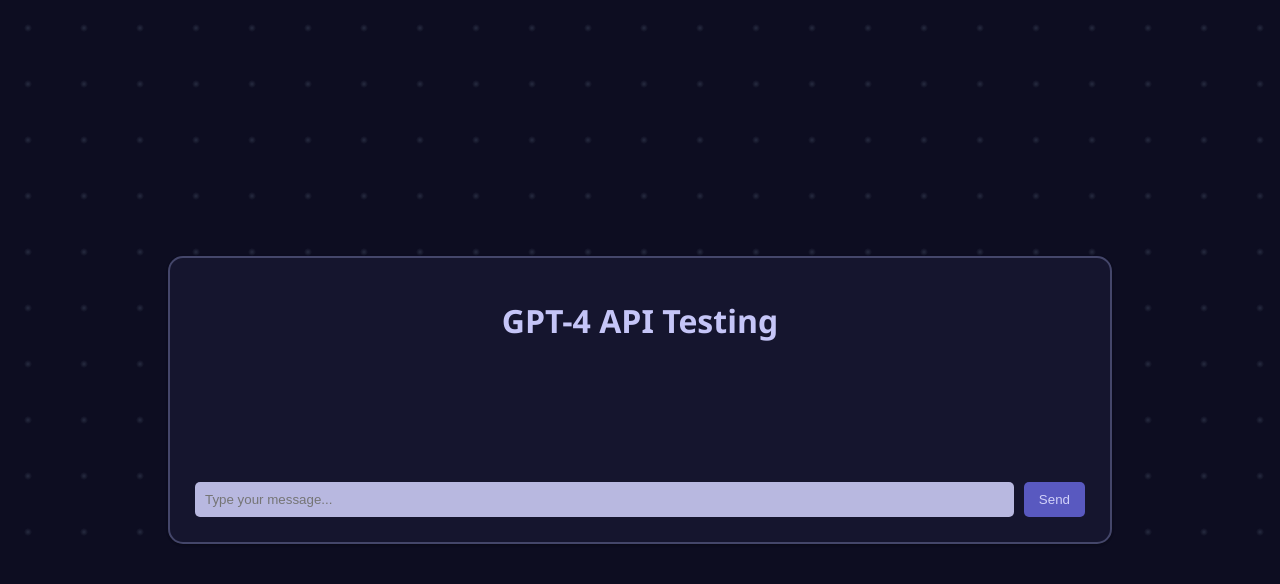
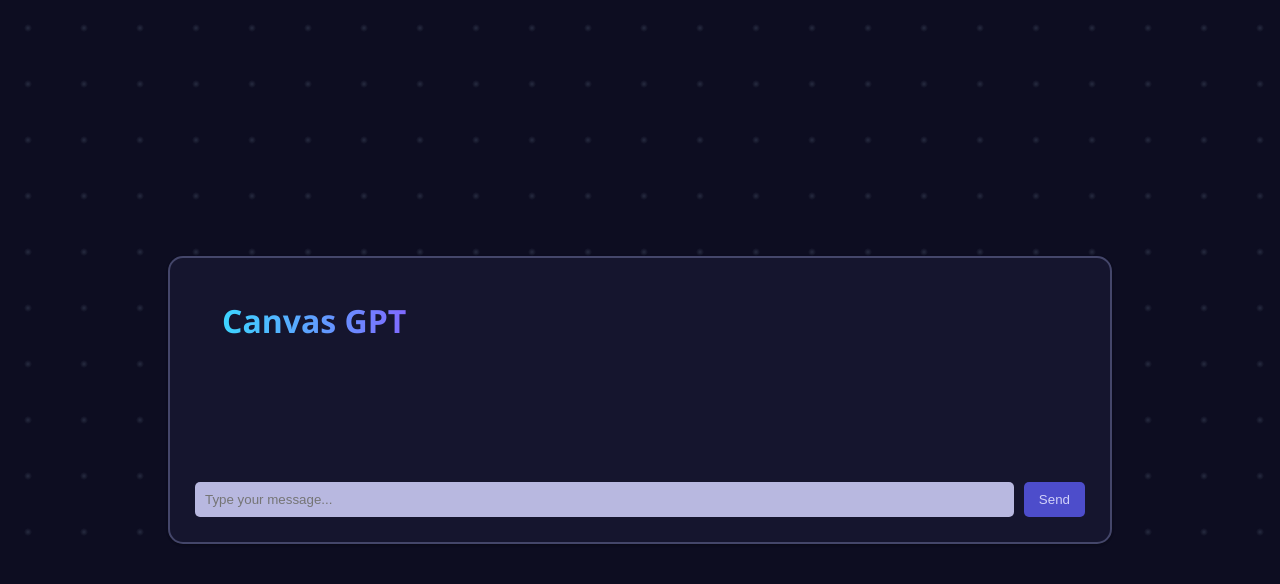
Before and after one commit to AVGVSTVS96/flaskGPT, a Flask app: page / in a window 1280 px wide. Shown: the top 584 px of the page. Run offline with Flask 2, Linux system fonts and the light colour scheme.

Commit message:
Changed title, added CSS text gradient and aligned left added white-space:pre-wrap to allow whitespace in .messages

```diff
--- a/static/styles.css
+++ b/static/styles.css
@@ -68,12 +68,21 @@ body {
 }
 
 h1 {
-  text-align: center;
+  text-align: left;
+  margin-left: 1em;
   margin-bottom: 20px;
+  background: #02bcfe;
+  background: linear-gradient(
+    to right,
+    hsl(193, 100%, 62%) 0%,
+    hsl(269, 100%, 62%) 30%
+  );
+  background-clip: text;
+  -webkit-text-fill-color: transparent;
 }
 
 #submitBtn {
-  background-color: hsl(240, 45%, 55%);
+  background-color: hsl(240, 55%, 55%);
   color: hsl(240, 76%, 90%);
 
   border: none;
@@ -97,10 +106,11 @@ h1 {
   padding: 10px;
   border-radius: 5px;
   overflow-wrap: break-word;
+  white-space: pre-wrap;
 }
 
 .user-message {
-  background-color: hsl(240, 40%, 55%);
+  background-color: hsl(240, 55%, 55%);
   color: hsl(240, 76%, 90%);
   float: right;
   clear: both;
--- a/templates/index.html
+++ b/templates/index.html
@@ -9,7 +9,7 @@
   </head>
   <body>
     <div class="chat-container">
-      <h1>GPT-4 API Testing</h1>
+      <h1>Canvas GPT</h1>
       <div class="chat-wrapper">
         <div id="chat-messages"></div>
         <form id="chat-form">
```
